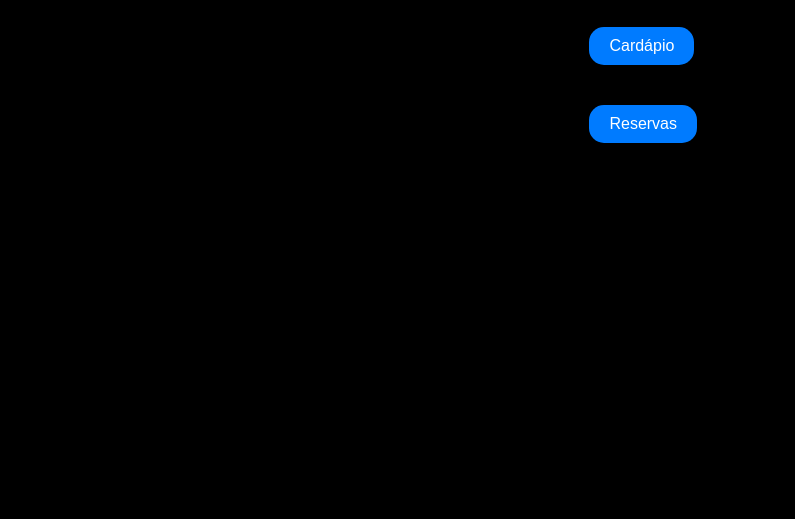
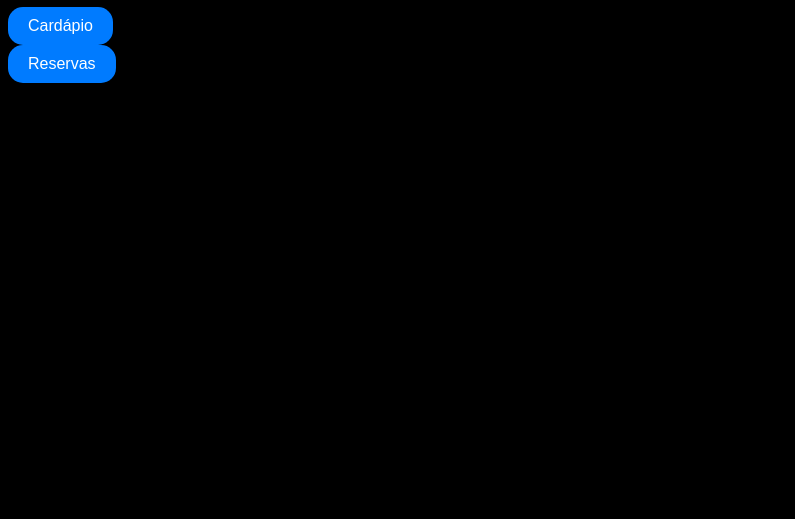
Before and after one commit to CS13BR/Site-Cardapio, a plain HTML site: page index.html in a window 1280 px wide. Shown: the part 281-800 px from the top of the page, without its empty margins (0-795 px from the left). Drawn offline with Linux system fonts and the light colour scheme.

Commit message:
desfazendo

```diff
--- a/styles.css
+++ b/styles.css
@@ -16,8 +16,8 @@ img {
     font-family: 'Arial', sans-serif;
 }
 button {
-    display: inline-block;
-    margin: 20px 46%;
+    display: block;
+    margin: 20px auto%;
     padding: 10px 20px;
     font-size: 16px;
     background-color: #007BFF;
```
